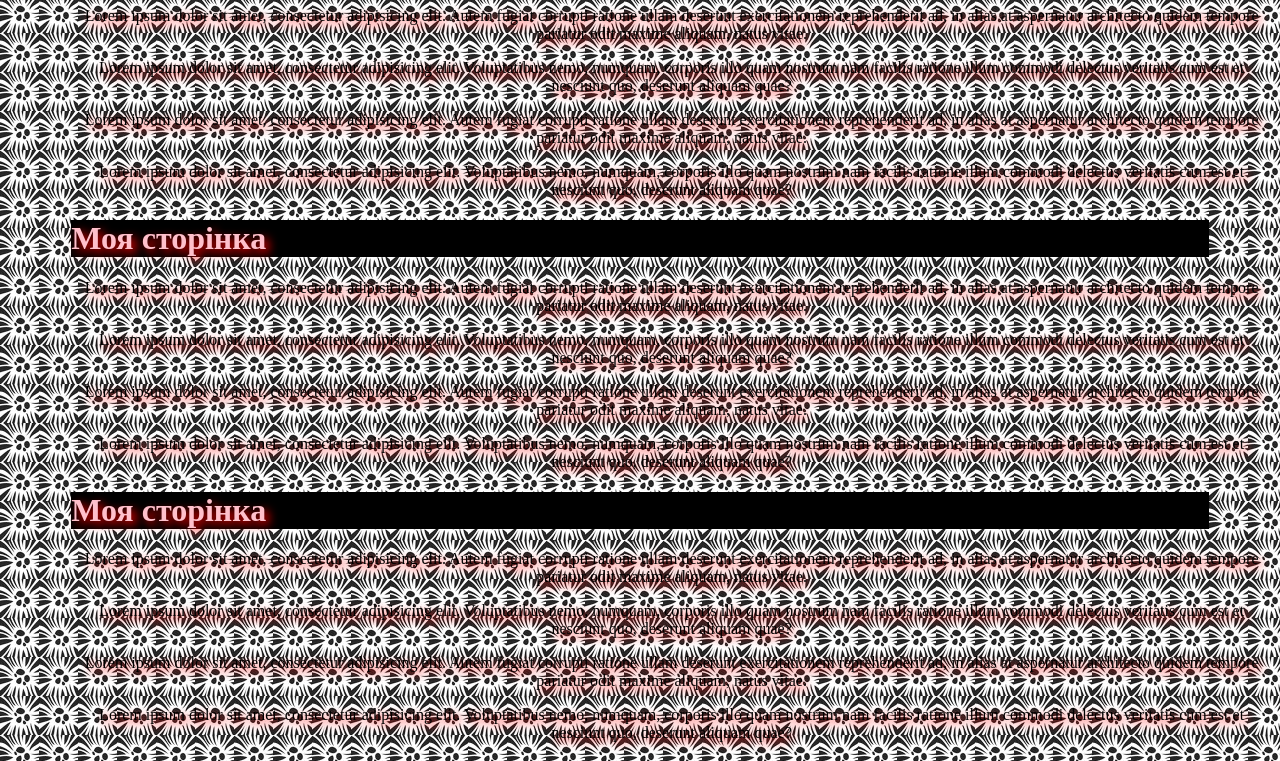
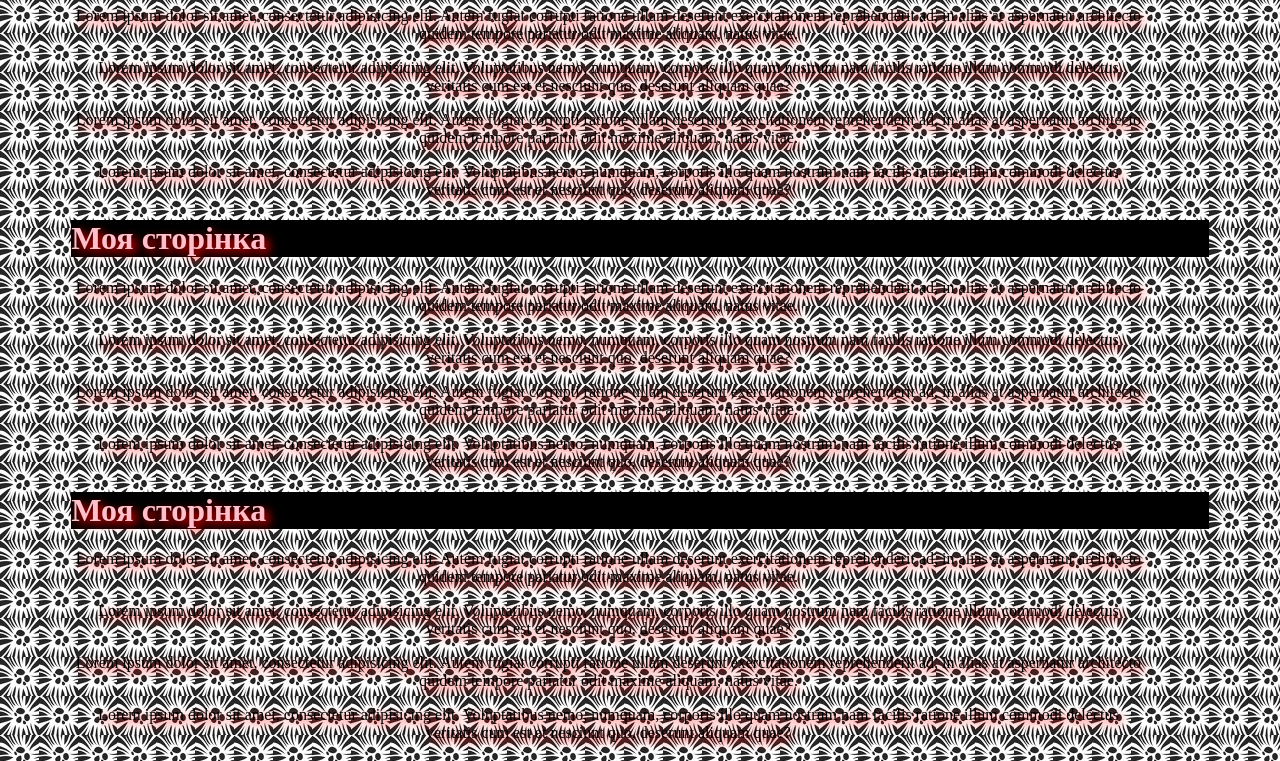
Before and after one commit to nyanya2020/nyanya2020, a plain HTML site: page stranica.html in a window 1280 px wide. Shown: the part 513-1274 px from the top of the page. Drawn offline with Linux system fonts and the light colour scheme.

Commit message:
Update tab.css

```diff
--- a/tab.css
+++ b/tab.css
@@ -4,6 +4,5 @@ body {
 
   }
 h1 {color: pink;text-align: left;background-color: black;text-shadow: 4px 4px 10px red; margin-left:5%; margin-right: 5%}
-		p {color: black;text-align: center;text-shadow: 4px 4px 10px red;margin-left:5%; margin-right: 10%
-    color: #ffe}
+		p {color: black;text-align: center;text-shadow: 4px 4px 10px red;margin-left:5%; margin-right: 10% }
 p:hover{color:red}
```
